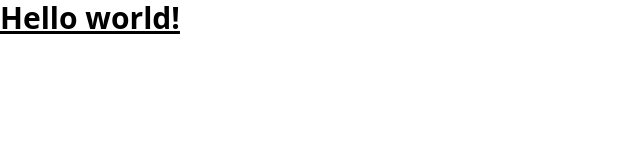
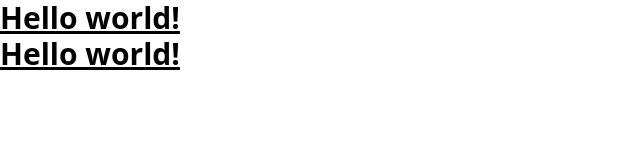
Before and after one commit to Thanthai050345/zercle-ecomerce-groupproject, a website: page src/frontend/index.html in a window 1280 px wide. Shown: the whole page, without its empty margins (0-640 px from the left). Drawn offline with Linux system fonts and the light colour scheme.

Commit message:
init project

```diff
--- a/src/frontend/index.html
+++ b/src/frontend/index.html
@@ -13,6 +13,9 @@
     <h1 class="text-3xl font-bold underline">
         Hello world!
     </h1>
+    <h1 class="text-3xl font-bold underline">
+        Hello world!
+    </h1>
 </body>
 
 </html>
```
